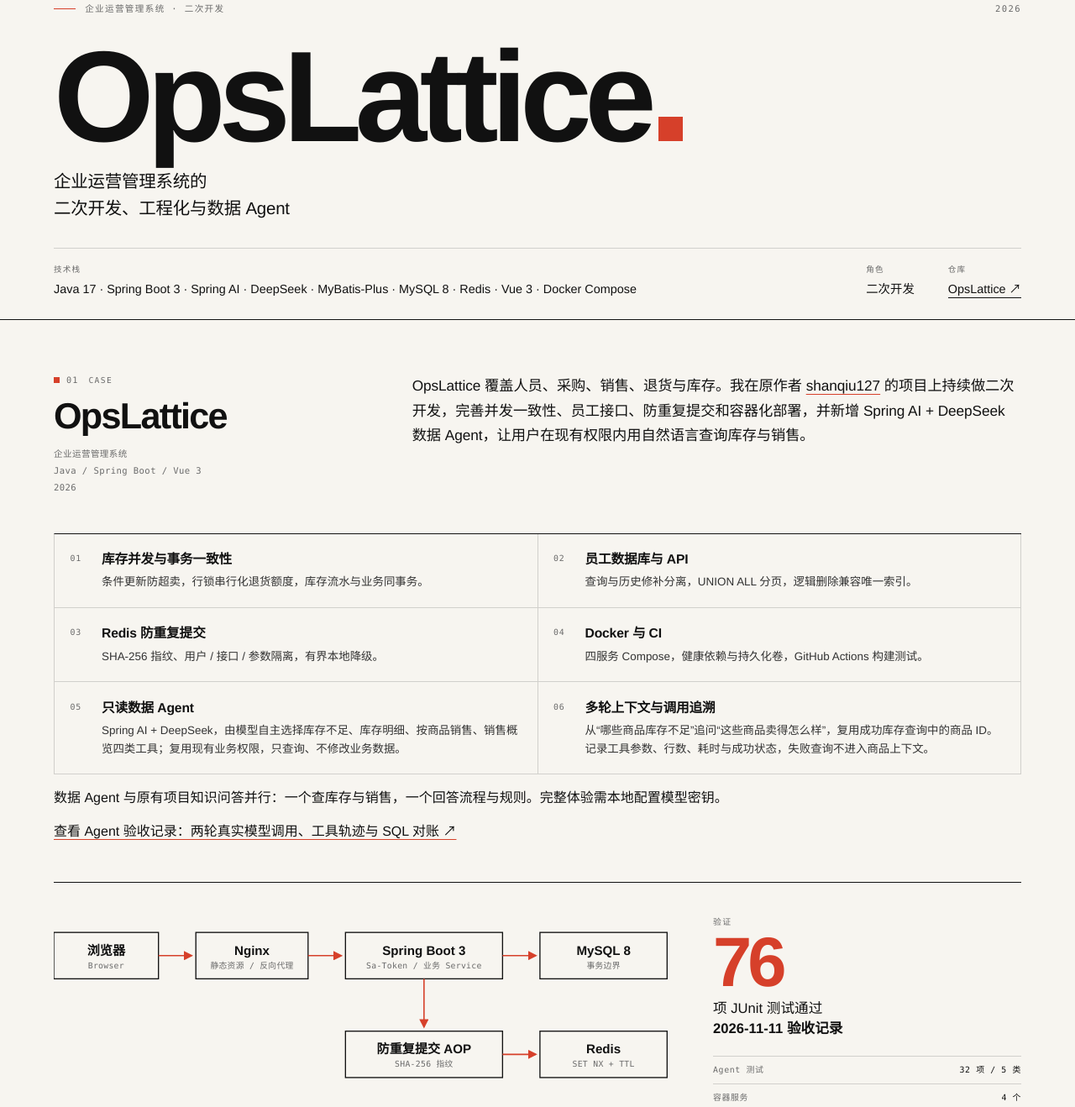
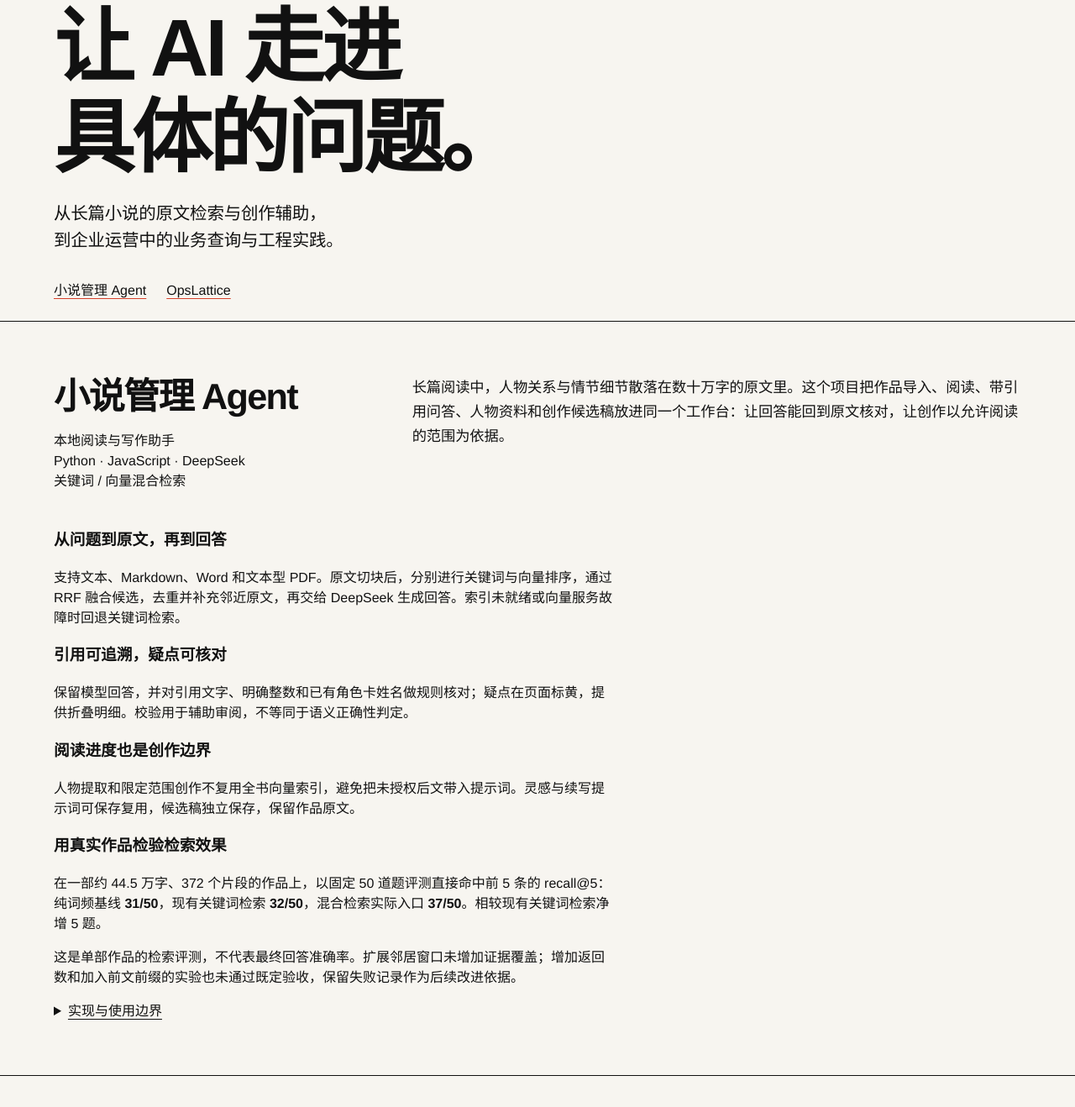
Before and after one commit to qigemingzizhemnanwoc/qigemingzizhemnanwoc.github.io, a plain HTML site: page index.html in a window 1280 px wide. Shown: the part 106-1424 px from the top of the page at 84% size. Drawn offline with Linux system fonts and the light colour scheme.

Commit message:
feat: feature novel Agent in personal portfolio

```diff
--- a/index.html
+++ b/index.html
@@ -3,12 +3,12 @@
 <head>
   <meta charset="utf-8">
   <meta name="viewport" content="width=device-width, initial-scale=1">
-  <title>化旧成花海 — OpsLattice</title>
-  <meta name="description" content="化旧成花海的作品页：OpsLattice 企业运营管理系统的二次开发、工程化与数据 Agent。">
+  <title>化旧成花海 — 项目作品集</title>
+  <meta name="description" content="化旧成花海的项目作品集：小说管理 Agent 的混合检索、引用校验与限定范围创作，以及 OpsLattice 企业运营管理系统。">
   <meta name="theme-color" content="#F7F5F0">
   <meta name="color-scheme" content="light">
-  <meta property="og:title" content="化旧成花海 — OpsLattice">
-  <meta property="og:description" content="企业运营管理系统的二次开发、工程化与数据 Agent。">
+  <meta property="og:title" content="化旧成花海 — 项目作品集">
+  <meta property="og:description" content="小说管理 Agent · 混合检索与可追溯问答；OpsLattice · 企业运营与数据 Agent。">
   <meta property="og:type" content="website">
   <link rel="icon" href="favicon.svg" type="image/svg+xml">
   <link rel="stylesheet" href="style.css">
@@ -29,27 +29,42 @@
   <main id="main" tabindex="-1">
     <section class="hero" id="top" aria-labelledby="hero-title">
       <div class="wrap">
-        <div class="hero-top">
-          <p class="eyebrow">企业运营管理系统 · 二次开发</p>
-          <p class="hero-year" aria-hidden="true">2026</p>
+        <h1 id="hero-title" style="font-size:clamp(2.8rem,8vw,6rem);line-height:1.12;letter-spacing:-.04em">让 AI 走进<br>具体的问题。</h1>
+        <p class="lede">从长篇小说的原文检索与创作辅助，<br>到企业运营中的业务查询与工程实践。</p>
+        <nav aria-label="项目导航" style="display:flex;flex-wrap:wrap;gap:1.5rem;margin-top:2rem">
+          <a class="inline-link" href="#novel">小说管理 Agent</a>
+          <a class="inline-link" href="#case">OpsLattice</a>
+        </nav>
+      </div>
+    </section>
+
+    <section class="case" id="novel" aria-labelledby="novel-title" style="border-bottom:1px solid var(--ink);scroll-margin-top:80px">
+      <div class="wrap">
+        <div class="case-head">
+          <div class="case-side">
+            <h2 id="novel-title" style="line-height:1.2">小说管理 Agent</h2>
+            <p style="margin:0">本地阅读与写作助手<br>Python · JavaScript · DeepSeek<br>关键词 / 向量混合检索</p>
+          </div>
+          <div class="case-copy">
+            <p class="intro">长篇阅读中，人物关系与情节细节散落在数十万字的原文里。这个项目把作品导入、阅读、带引用问答、人物资料和创作候选稿放进同一个工作台：让回答能回到原文核对，让创作以允许阅读的范围为依据。</p>
+          </div>
         </div>
-        <h1 id="hero-title">OpsLattice<span class="dot" aria-hidden="true"></span></h1>
-        <p class="lede">企业运营管理系统的<br>二次开发、工程化与数据 Agent</p>
-
-        <dl class="facts">
-          <div class="fact fact--stack">
-            <dt>技术栈</dt>
-            <dd>Java 17 · Spring Boot 3 · Spring AI · DeepSeek · MyBatis-Plus · MySQL 8 · Redis · Vue 3 · Docker Compose</dd>
-          </div>
-          <div class="fact">
-            <dt>角色</dt>
-            <dd>二次开发</dd>
-          </div>
-          <div class="fact">
-            <dt>仓库</dt>
-            <dd><a class="fact-link" href="https://github.com/qigemingzizhemnanwoc/OpsLattice" target="_blank" rel="noopener noreferrer">OpsLattice <span aria-hidden="true">↗</span></a></dd>
-          </div>
-        </dl>
+        <div style="max-width:75ch">
+          <h3>从问题到原文，再到回答</h3>
+          <p>支持文本、Markdown、Word 和文本型 PDF。原文切块后，分别进行关键词与向量排序，通过 RRF 融合候选，去重并补充邻近原文，再交给 DeepSeek 生成回答。索引未就绪或向量服务故障时回退关键词检索。</p>
+          <h3>引用可追溯，疑点可核对</h3>
+          <p>保留模型回答，并对引用文字、明确整数和已有角色卡姓名做规则核对；疑点在页面标黄，提供折叠明细。校验用于辅助审阅，不等同于语义正确性判定。</p>
+          <h3>阅读进度也是创作边界</h3>
+          <p>人物提取和限定范围创作不复用全书向量索引，避免把未授权后文带入提示词。灵感与续写提示词可保存复用，候选稿独立保存，保留作品原文。</p>
+          <h3>用真实作品检验检索效果</h3>
+          <p>在一部约 44.5 万字、372 个片段的作品上，以固定 50 道题评测直接命中前 5 条的 recall@5：纯词频基线 <strong>31/50</strong>，现有关键词检索 <strong>32/50</strong>，混合检索实际入口 <strong>37/50</strong>。相较现有关键词检索净增 5 题。</p>
+          <p>这是单部作品的检索评测，不代表最终回答准确率。扩展邻居窗口未增加证据覆盖；增加返回数和加入前文前缀的实验也未通过既定验收，保留失败记录作为后续改进依据。</p>
+          <details>
+            <summary style="cursor:pointer;text-decoration:underline;text-underline-offset:4px">实现与使用边界</summary>
+            <p>Python 标准库 HTTP 服务与原生浏览器界面，本地单用户运行。远程 embedding 会发送作品片段，对话模型会接收检索原文与必要上下文，因此并非完全离线。扫描件 OCR 不在当前支持范围，完整浏览器到模型回答的人工验收尚未完成。</p>
+            <p>评测依据：项目 README.md、eval/report.json 与 T2 / T3 实验记录；功能依据：app.py、workspace.py、verify.py。此处展示项目能力与评测摘要，不提供在线模型体验。</p>
+          </details>
+        </div>
       </div>
     </section>
 
```
